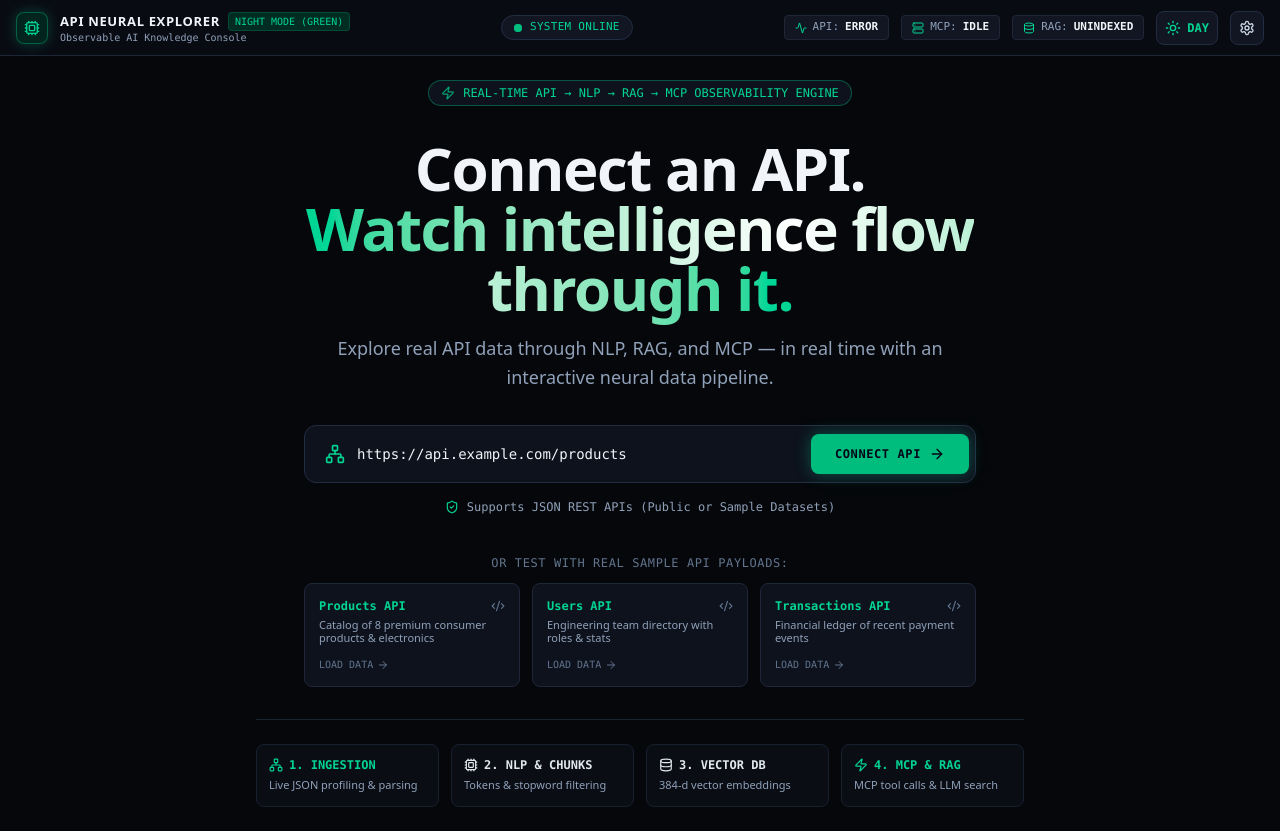
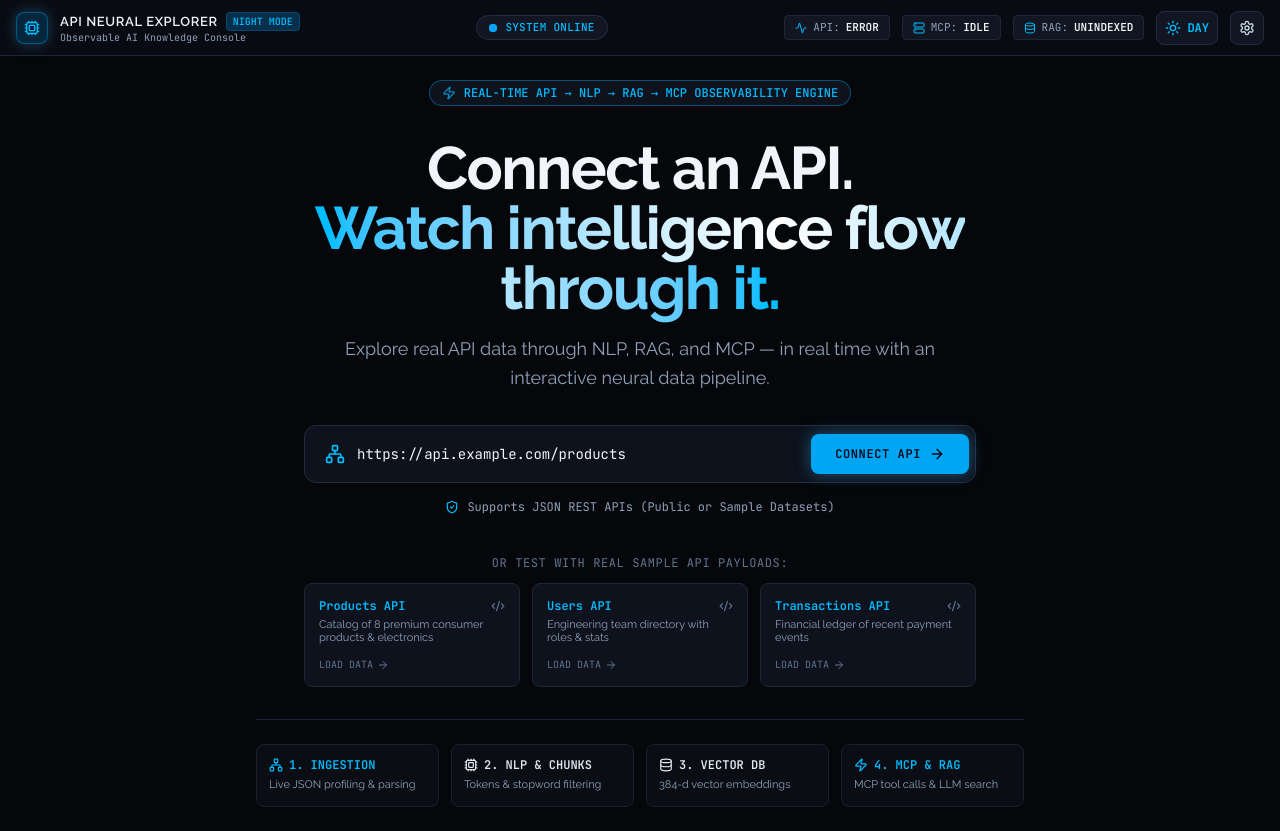
Before and after one commit to Akshat-shukla18/api-neural-explorer, a React (Vite) app: page / in a window 1280 px wide. Built offline with nearby package versions, Linux system fonts and the light colour scheme.

Commit message:
Refactor color scheme from emerald to sky across components; update styles for improved UI consistency and readability

```diff
--- a/index.html
+++ b/index.html
@@ -4,7 +4,11 @@
     <meta charset="UTF-8" />
     <link rel="icon" type="image/svg+xml" href="/favicon.svg" />
     <meta name="viewport" content="width=device-width, initial-scale=1.0" />
-    <title>api-neural-explorer</title>
+    <title>API Neural Explorer — Observable AI Knowledge Platform</title>
+    <!-- Google Fonts: Raleway & JetBrains Mono -->
+    <link rel="preconnect" href="https://fonts.googleapis.com">
+    <link rel="preconnect" href="https://fonts.gstatic.com" crossorigin>
+    <link href="https://fonts.googleapis.com/css2?family=Raleway:wght@300;400;500;600;700;800;900&family=JetBrains+Mono:wght@400;500;600;700&display=swap" rel="stylesheet">
   </head>
   <body>
     <div id="root"></div>
--- a/src/components/HeroConnect.tsx
+++ b/src/components/HeroConnect.tsx
@@ -39,9 +39,9 @@ export const HeroConnect: React.FC<HeroConnectProps> = ({ onConnect, isLoading,
         <div className={`inline-flex items-center gap-2 px-3 py-1 rounded-full border text-xs font-mono font-medium ${
           isLight
             ? 'bg-white border-slate-300 text-slate-800 shadow-sm'
-            : 'bg-[#0d121d] border-emerald-500/40 text-emerald-400'
+            : 'bg-[#0d121d] border-sky-500/40 text-sky-400'
         }`}>
-          <Zap className={`w-3.5 h-3.5 animate-pulse ${isLight ? 'text-slate-900' : 'text-emerald-400'}`} />
+          <Zap className={`w-3.5 h-3.5 animate-pulse ${isLight ? 'text-slate-900' : 'text-sky-400'}`} />
           <span>REAL-TIME API → NLP → RAG → MCP OBSERVABILITY ENGINE</span>
         </div>
 
@@ -51,7 +51,7 @@ export const HeroConnect: React.FC<HeroConnectProps> = ({ onConnect, isLoading,
             Connect an API. <br />
             <span className={isLight
               ? 'bg-gradient-to-r from-slate-900 via-slate-700 to-slate-900 bg-clip-text text-transparent'
-              : 'bg-gradient-to-r from-emerald-400 via-white to-emerald-400 bg-clip-text text-transparent'
+              : 'bg-gradient-to-r from-sky-400 via-white to-sky-400 bg-clip-text text-transparent'
             }>
               Watch intelligence flow through it.
             </span>
@@ -68,10 +68,10 @@ export const HeroConnect: React.FC<HeroConnectProps> = ({ onConnect, isLoading,
           <div className={`relative flex items-center rounded-xl border transition-all p-1.5 ${
             isLight
               ? 'bg-white border-slate-300 focus-within:border-slate-900 shadow-md'
-              : 'bg-[#0d121d] border-[#232d42] focus-within:border-emerald-500/80 focus-within:shadow-[0_0_24px_rgba(16,185,129,0.2)]'
+              : 'bg-[#0d121d] border-[#232d42] focus-within:border-sky-500/80 focus-within:shadow-[0_0_24px_rgba(56,189,248,0.2)]'
           }`}>
             <div className="pl-3.5 flex items-center gap-2">
-              <Network className={`w-5 h-5 ${isLight ? 'text-slate-800' : 'text-emerald-400'}`} />
+              <Network className={`w-5 h-5 ${isLight ? 'text-slate-800' : 'text-sky-400'}`} />
             </div>
             <input
               type="text"
@@ -89,7 +89,7 @@ export const HeroConnect: React.FC<HeroConnectProps> = ({ onConnect, isLoading,
               className={`px-6 py-3 rounded-lg font-mono text-xs font-semibold uppercase tracking-wider flex items-center gap-2 transition-all disabled:opacity-50 disabled:cursor-not-allowed shrink-0 ${
                 isLight
                   ? 'bg-slate-900 hover:bg-slate-800 text-white shadow-md'
-                  : 'bg-emerald-500 hover:bg-emerald-400 text-slate-950 shadow-[0_0_16px_rgba(16,185,129,0.4)]'
+                  : 'bg-sky-500 hover:bg-sky-400 text-slate-950 shadow-[0_0_16px_rgba(56,189,248,0.4)]'
               }`}
             >
               {isLoading ? (
@@ -111,7 +111,7 @@ export const HeroConnect: React.FC<HeroConnectProps> = ({ onConnect, isLoading,
           <div className={`flex items-center justify-center gap-2 text-xs font-mono ${
             isLight ? 'text-slate-500' : 'text-slate-400'
           }`}>
-            <ShieldCheck className={`w-3.5 h-3.5 ${isLight ? 'text-slate-800' : 'text-emerald-400'}`} />
+            <ShieldCheck className={`w-3.5 h-3.5 ${isLight ? 'text-slate-800' : 'text-sky-400'}`} />
             <span>Supports JSON REST APIs (Public or Sample Datasets)</span>
           </div>
         </form>
@@ -133,13 +133,13 @@ export const HeroConnect: React.FC<HeroConnectProps> = ({ onConnect, isLoading,
                 className={`p-3.5 rounded-lg border text-left transition-all group flex flex-col justify-between ${
                   isLight
                     ? 'bg-white hover:bg-slate-100 border-slate-300 hover:border-slate-500 text-slate-900 shadow-sm'
-                    : 'bg-[#0d121d] hover:bg-[#131b2c] border-[#1e2638] hover:border-emerald-500/40 text-slate-100'
+                    : 'bg-[#0d121d] hover:bg-[#131b2c] border-[#1e2638] hover:border-sky-500/40 text-slate-100'
                 }`}
               >
                 <div>
                   <div className="flex items-center justify-between mb-1">
                     <span className={`font-mono text-xs font-semibold ${
-                      isLight ? 'text-slate-900' : 'text-emerald-400'
+                      isLight ? 'text-slate-900' : 'text-sky-400'
                     }`}>
                       {sample.name}
                     </span>
@@ -152,7 +152,7 @@ export const HeroConnect: React.FC<HeroConnectProps> = ({ onConnect, isLoading,
                   </p>
                 </div>
                 <div className={`mt-3 flex items-center gap-1 font-mono text-[10px] ${
-                  isLight ? 'text-slate-500 group-hover:text-slate-900' : 'text-slate-500 group-hover:text-emerald-300'
+                  isLight ? 'text-slate-500 group-hover:text-slate-900' : 'text-slate-500 group-hover:text-sky-300'
                 }`}>
                   <span>LOAD DATA</span>
                   <ArrowRight className="w-3 h-3 group-hover:translate-x-0.5 transition-transform" />
@@ -167,16 +167,16 @@ export const HeroConnect: React.FC<HeroConnectProps> = ({ onConnect, isLoading,
           isLight ? 'border-slate-200' : 'border-[#1a2234]'
         }`}>
           <div className={`p-3 rounded-lg border ${isLight ? 'bg-white border-slate-200' : 'bg-[#0a0d14] border-[#182030]'}`}>
-            <div className={`font-mono text-xs font-semibold flex items-center gap-1.5 mb-1 ${isLight ? 'text-slate-900' : 'text-emerald-400'}`}>
+            <div className={`font-mono text-xs font-semibold flex items-center gap-1.5 mb-1 ${isLight ? 'text-slate-900' : 'text-sky-400'}`}>
               <Network className="w-3.5 h-3.5" /> 1. INGESTION
             </div>
-            <p className={`text-[11px] ${isLight ? 'text-slate-600' : 'text-slate-400'}`}>Live JSON profiling & parsing</p>
+            <p className={`text-[11px] ${isLight ? 'text-slate-600' : 'text-slate-400'}`}>Live JSON profiling &amp; parsing</p>
           </div>
           <div className={`p-3 rounded-lg border ${isLight ? 'bg-white border-slate-200' : 'bg-[#0a0d14] border-[#182030]'}`}>
             <div className={`font-mono text-xs font-semibold flex items-center gap-1.5 mb-1 ${isLight ? 'text-slate-800' : 'text-slate-200'}`}>
-              <Cpu className="w-3.5 h-3.5" /> 2. NLP & CHUNKS
+              <Cpu className="w-3.5 h-3.5" /> 2. NLP &amp; CHUNKS
             </div>
-            <p className={`text-[11px] ${isLight ? 'text-slate-600' : 'text-slate-400'}`}>Tokens & stopword filtering</p>
+            <p className={`text-[11px] ${isLight ? 'text-slate-600' : 'text-slate-400'}`}>Tokens &amp; stopword filtering</p>
           </div>
           <div className={`p-3 rounded-lg border ${isLight ? 'bg-white border-slate-200' : 'bg-[#0a0d14] border-[#182030]'}`}>
             <div className={`font-mono text-xs font-semibold flex items-center gap-1.5 mb-1 ${isLight ? 'text-slate-800' : 'text-slate-200'}`}>
@@ -185,10 +185,10 @@ export const HeroConnect: React.FC<HeroConnectProps> = ({ onConnect, isLoading,
             <p className={`text-[11px] ${isLight ? 'text-slate-600' : 'text-slate-400'}`}>384-d vector embeddings</p>
           </div>
           <div className={`p-3 rounded-lg border ${isLight ? 'bg-white border-slate-200' : 'bg-[#0a0d14] border-[#182030]'}`}>
-            <div className={`font-mono text-xs font-semibold flex items-center gap-1.5 mb-1 ${isLight ? 'text-slate-900' : 'text-emerald-400'}`}>
-              <Zap className="w-3.5 h-3.5" /> 4. MCP & RAG
+            <div className={`font-mono text-xs font-semibold flex items-center gap-1.5 mb-1 ${isLight ? 'text-slate-900' : 'text-sky-400'}`}>
+              <Zap className="w-3.5 h-3.5" /> 4. MCP &amp; RAG
             </div>
-            <p className={`text-[11px] ${isLight ? 'text-slate-600' : 'text-slate-400'}`}>MCP tool calls & LLM search</p>
+            <p className={`text-[11px] ${isLight ? 'text-slate-600' : 'text-slate-400'}`}>MCP tool calls &amp; LLM search</p>
           </div>
         </div>
 
--- a/src/components/Modals/SettingsModal.tsx
+++ b/src/components/Modals/SettingsModal.tsx
@@ -41,12 +41,12 @@ export const SettingsModal: React.FC<SettingsModalProps> = ({ isOpen, onClose })
 
           <div className="space-y-1.5">
             <label className="text-slate-300 font-bold block flex items-center gap-2">
-              <Server className="w-3.5 h-3.5 text-emerald-400" />
+              <Server className="w-3.5 h-3.5 text-sky-400" />
               <span>MCP Protocol Version</span>
             </label>
             <div className="p-2 rounded bg-[#05070a] border border-[#1e2638] text-slate-300 flex justify-between items-center">
               <span>Model Context Protocol (v2024-11-26)</span>
-              <span className="text-emerald-400 font-bold">ACTIVE</span>
+              <span className="text-sky-400 font-bold">ACTIVE</span>
             </div>
           </div>
 
--- a/src/components/Navbar.tsx
+++ b/src/components/Navbar.tsx
@@ -31,7 +31,7 @@ export const Navbar: React.FC<NavbarProps> = ({
         <div className={`w-8 h-8 rounded-lg flex items-center justify-center transition-all ${
           isLight
             ? 'bg-slate-900 text-white border border-slate-700 shadow-sm'
-            : 'bg-emerald-950/80 text-emerald-400 border border-emerald-500/40 shadow-[0_0_14px_rgba(16,185,129,0.3)]'
+            : 'bg-sky-950/80 text-sky-400 border border-sky-500/40 shadow-[0_0_14px_rgba(56,189,248,0.3)]'
         }`}>
           <Cpu className="w-4 h-4" />
         </div>
@@ -43,9 +43,9 @@ export const Navbar: React.FC<NavbarProps> = ({
             <span className={`px-1.5 py-0.5 rounded text-[10px] font-mono font-medium border ${
               isLight
                 ? 'bg-slate-100 text-slate-800 border-slate-300'
-                : 'bg-emerald-950 text-emerald-400 border-emerald-800/60'
+                : 'bg-sky-950 text-sky-400 border-sky-800/60'
             }`}>
-              {isLight ? 'DAY MODE' : 'NIGHT MODE (GREEN)'}
+              {isLight ? 'DAY MODE' : 'NIGHT MODE'}
             </span>
           </div>
           <p className={`text-[10px] font-mono leading-none mt-0.5 hidden sm:block ${
@@ -60,14 +60,14 @@ export const Navbar: React.FC<NavbarProps> = ({
       <div className={`hidden md:flex items-center gap-2 px-3 py-1 rounded-full border ${
         isLight
           ? 'bg-slate-100 border-slate-300 text-slate-800'
-          : 'bg-[#111622] border-[#232d42] text-emerald-400'
+          : 'bg-[#111622] border-[#232d42] text-sky-400'
       }`}>
         <span className="relative flex h-2 w-2">
           <span className={`animate-ping absolute inline-flex h-full w-full rounded-full opacity-75 ${
-            isLight ? 'bg-slate-700' : 'bg-emerald-400'
+            isLight ? 'bg-slate-700' : 'bg-sky-400'
           }`} />
           <span className={`relative inline-flex rounded-full h-2 w-2 ${
-            isLight ? 'bg-slate-900' : 'bg-emerald-500'
+            isLight ? 'bg-slate-900' : 'bg-sky-500'
           }`} />
         </span>
         <span className="font-mono text-[11px] tracking-wide font-medium uppercase">
@@ -80,7 +80,7 @@ export const Navbar: React.FC<NavbarProps> = ({
         <div className={`hidden lg:flex items-center gap-1.5 px-2.5 py-1 rounded border font-mono text-[11px] ${
           isLight ? 'bg-slate-100 border-slate-200 text-slate-700' : 'bg-[#111622] border-[#1e2638]'
         }`}>
-          <Activity className={`w-3 h-3 ${isLight ? 'text-slate-900' : 'text-emerald-400'}`} />
+          <Activity className={`w-3 h-3 ${isLight ? 'text-slate-900' : 'text-sky-400'}`} />
           <span className={isLight ? 'text-slate-500' : 'text-slate-400'}>API:</span>
           <span className="font-semibold">{apiStatus}</span>
         </div>
@@ -88,7 +88,7 @@ export const Navbar: React.FC<NavbarProps> = ({
         <div className={`hidden lg:flex items-center gap-1.5 px-2.5 py-1 rounded border font-mono text-[11px] ${
           isLight ? 'bg-slate-100 border-slate-200 text-slate-700' : 'bg-[#111622] border-[#1e2638]'
         }`}>
-          <Server className={`w-3 h-3 ${isLight ? 'text-slate-900' : 'text-emerald-400'}`} />
+          <Server className={`w-3 h-3 ${isLight ? 'text-slate-900' : 'text-sky-400'}`} />
           <span className={isLight ? 'text-slate-500' : 'text-slate-400'}>MCP:</span>
           <span className="font-semibold">{mcpStatus}</span>
         </div>
@@ -96,7 +96,7 @@ export const Navbar: React.FC<NavbarProps> = ({
         <div className={`hidden lg:flex items-center gap-1.5 px-2.5 py-1 rounded border font-mono text-[11px] ${
           isLight ? 'bg-slate-100 border-slate-200 text-slate-700' : 'bg-[#111622] border-[#1e2638]'
         }`}>
-          <Database className={`w-3 h-3 ${isLight ? 'text-slate-900' : 'text-emerald-400'}`} />
+          <Database className={`w-3 h-3 ${isLight ? 'text-slate-900' : 'text-sky-400'}`} />
           <span className={isLight ? 'text-slate-500' : 'text-slate-400'}>RAG:</span>
           <span className="font-semibold">{ragStatus}</span>
         </div>
@@ -107,11 +107,11 @@ export const Navbar: React.FC<NavbarProps> = ({
           className={`p-2 rounded-lg border font-mono flex items-center gap-1.5 text-xs transition-all ${
             isLight
               ? 'bg-slate-100 hover:bg-slate-200 border-slate-300 text-slate-900'
-              : 'bg-[#111622] hover:bg-[#1a2234] border-[#232d42] text-emerald-400'
+              : 'bg-[#111622] hover:bg-[#1a2234] border-[#232d42] text-sky-400'
           }`}
-          title={isLight ? 'Switch to Night Mode (Green/Black)' : 'Switch to Day Mode (Grey/White/Black)'}
+          title={isLight ? 'Switch to Night Mode (Blue/Black)' : 'Switch to Day Mode (Grey/White/Black)'}
         >
-          {isLight ? <Moon className="w-4 h-4 text-slate-800" /> : <Sun className="w-4 h-4 text-emerald-400" />}
+          {isLight ? <Moon className="w-4 h-4 text-slate-800" /> : <Sun className="w-4 h-4 text-sky-400" />}
           <span className="hidden sm:inline font-bold uppercase">
             {isLight ? 'NIGHT' : 'DAY'}
           </span>
--- a/src/components/Panels/LiveTraceConsole.tsx
+++ b/src/components/Panels/LiveTraceConsole.tsx
@@ -27,7 +27,7 @@ export const LiveTraceConsole: React.FC<LiveTraceConsoleProps> = ({ logs, onClea
         isLight ? 'bg-slate-950 border-slate-800' : 'bg-[#0d121d] border-[#182030]'
       }`}>
         <div className={`flex items-center gap-2 font-bold uppercase tracking-wider text-[11px] ${
-          isLight ? 'text-white' : 'text-emerald-400'
+          isLight ? 'text-white' : 'text-sky-400'
         }`}>
           <Terminal className="w-3.5 h-3.5" />
           <span>LIVE SYSTEM TRACE</span>
@@ -57,10 +57,10 @@ export const LiveTraceConsole: React.FC<LiveTraceConsoleProps> = ({ logs, onClea
         ) : (
           logs.map((log) => {
             let levelColor = 'text-slate-300';
-            if (log.level === 'success') levelColor = isLight ? 'text-emerald-300 font-bold' : 'text-emerald-400 font-bold';
+            if (log.level === 'success') levelColor = isLight ? 'text-sky-400 font-bold' : 'text-sky-400 font-bold';
             if (log.level === 'warn') levelColor = 'text-amber-400 font-bold';
             if (log.level === 'error') levelColor = 'text-red-400 font-bold';
-            if (log.level === 'mcp') levelColor = 'text-emerald-300 font-bold';
+            if (log.level === 'mcp') levelColor = 'text-sky-300 font-bold';
 
             return (
               <div key={log.id} className="flex items-start gap-3 hover:bg-slate-800/60 px-1 py-0.5 rounded transition-colors">
--- a/src/index.css
+++ b/src/index.css
@@ -1,4 +1,9 @@
 @import "tailwindcss";
+
+@theme {
+  --font-sans: 'Raleway', system-ui, -apple-system, BlinkMacSystemFont, 'Segoe UI', Roboto, sans-serif;
+  --font-mono: 'JetBrains Mono', ui-monospace, SFMono-Regular, Menlo, Monaco, Consolas, monospace;
+}
 
 :root {
   color-scheme: dark;
@@ -11,9 +16,9 @@
   --text-primary: #f8fafc;
   --text-secondary: #94a3b8;
   --text-muted: #64748b;
-  --accent-green: #10b981;
-  --accent-green-glow: rgba(16, 185, 129, 0.4);
-  --accent-green-bg: rgba(16, 185, 129, 0.1);
+  --accent-blue: #38bdf8;
+  --accent-blue-glow: rgba(56, 189, 248, 0.4);
+  --accent-blue-bg: rgba(56, 189, 248, 0.1);
   --grid-dot: #162032;
   --json-bg: #030508;
   --console-bg: #030508;
@@ -30,9 +35,9 @@
   --text-primary: #0f172a;
   --text-secondary: #475569;
   --text-muted: #64748b;
-  --accent-green: #059669;
-  --accent-green-glow: rgba(5, 150, 105, 0.25);
-  --accent-green-bg: rgba(5, 150, 105, 0.08);
+  --accent-blue: #0ea5e9;
+  --accent-blue-glow: rgba(14, 165, 233, 0.25);
+  --accent-blue-bg: rgba(14, 165, 233, 0.08);
   --grid-dot: #cbd5e1;
   --json-bg: #f8fafc;
   --console-bg: #0f172a;
@@ -44,7 +49,7 @@
     padding: 0;
     background-color: var(--bg-main);
     color: var(--text-primary);
-    font-family: system-ui, -apple-system, BlinkMacSystemFont, 'Segoe UI', Roboto, Oxygen, Ubuntu, Cantarell, 'Open Sans', 'Helvetica Neue', sans-serif;
+    font-family: 'Raleway', system-ui, -apple-system, BlinkMacSystemFont, 'Segoe UI', Roboto, sans-serif;
     overflow-x: hidden;
     transition: background-color 0.25s ease, color 0.25s ease;
   }
@@ -70,6 +75,6 @@
 }
 
 /* Theme Glow Classes */
-.glow-matrix {
-  box-shadow: 0 0 20px var(--accent-green-glow);
+.glow-blue {
+  box-shadow: 0 0 20px var(--accent-blue-glow);
 }
```
Also changed, not shown: src/App.tsx (+5 -5 lines), src/components/Panels/AiQueryPanel.tsx (+30 -33 lines), src/components/Panels/ApiDataPanel.tsx (+13 -13 lines), src/components/SystemGraph/CustomNodes.tsx (+16 -16 lines), src/components/SystemGraph/SystemGraph.tsx (+6 -6 lines).
